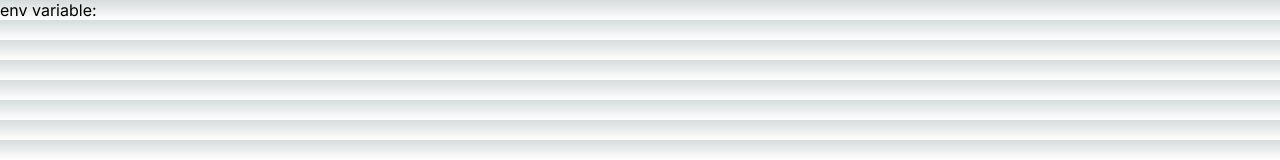
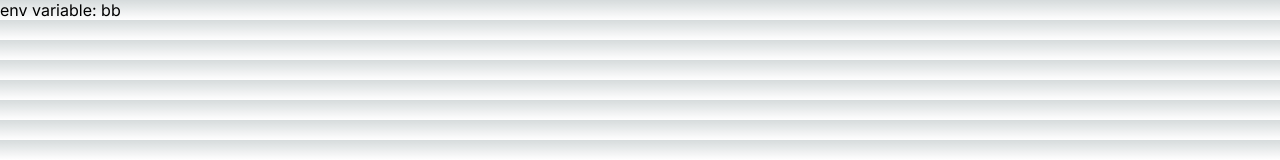
Before and after one commit to nickolasram/meal-prep, a Next.js app: page /About in a window 1280 px wide. Shown: the top 160 px of the page. Built offline with nearby package versions, Linux system fonts and the light colour scheme.

Commit message:
env test 7

```diff
--- a/src/app/About/page.js
+++ b/src/app/About/page.js
@@ -3,6 +3,6 @@
 export default async function Page() {
     // const aaa = await readProjects();
     // return ( <p>{aaa[0].title}</p>);
-    console.log(process.env.NEXT_PUBLIC_MONGODB);
-    return ( <p>env variable: {process.env.NEXT_PUBLIC_MONGODB}</p>);
+    const a = process.env.NEXT_PUBLIC_MONGODB ? "aa" : "bb"
+    return ( <p>env variable: {a}</p>);
 }
```
